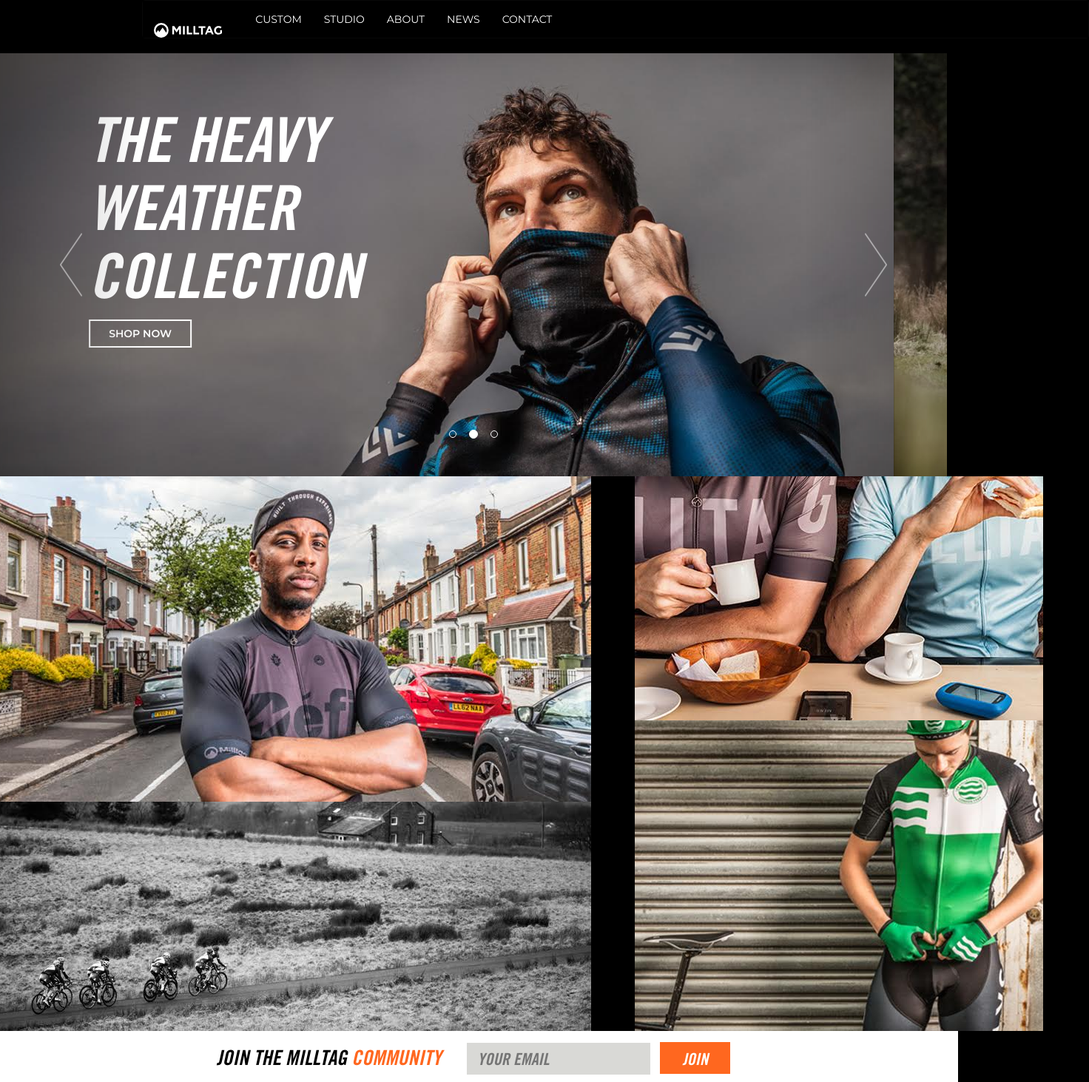
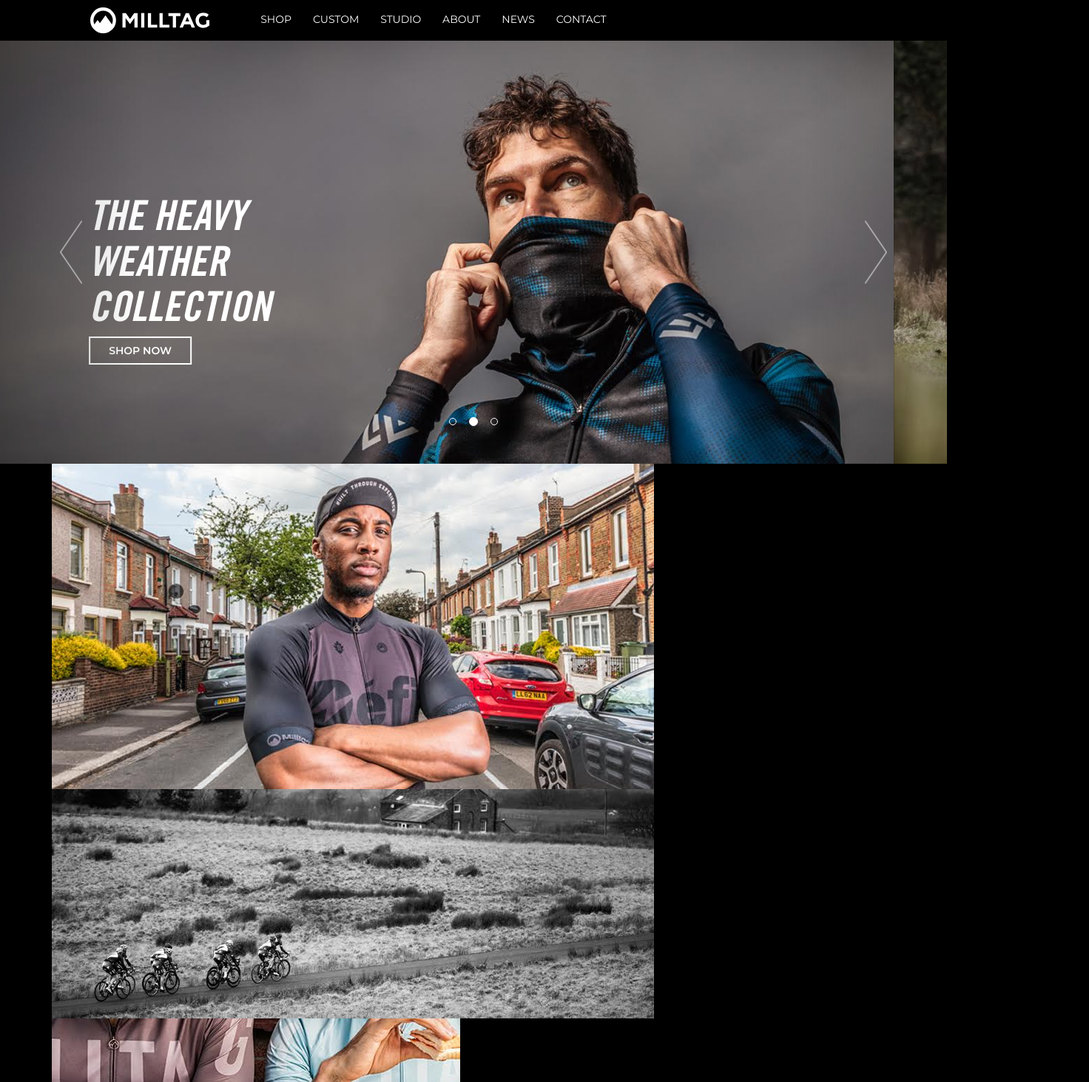
Before and after one commit to Blimeys/milltagstatic, a plain HTML site: page index.html in a window 1280 px wide. Shown: the top 1463 px of the page at 74% size, 1472 px wide, since content can reach past the window. Drawn offline with nearby package versions, Linux system fonts and the light colour scheme.

Commit message:
Working on layout

```diff
--- a/index.html
+++ b/index.html
@@ -1,8 +1,12 @@
 <!DOCTYPE html>
 <html>
 <head>
+	<meta http-equiv="X-UA-Compatible" content="IE=edge">
+	<meta name = "format-detection" content = "telephone=no">
+<meta name="viewport" content="width=device-width, initial-scale=1">
 	<script src="https://code.jquery.com/jquery-3.2.1.min.js" integrity="sha256-hwg4gsxgFZhOsEEamdOYGBf13FyQuiTwlAQgxVSNgt4=" crossorigin="anonymous"></script>
 	<script src="https://use.fontawesome.com/ad72cdc47d.js"></script>
+	<script src="https://unpkg.com/masonry-layout@4/dist/masonry.pkgd.min.js"></script>
 <script src="https://maxcdn.bootstrapcdn.com/bootstrap/3.3.7/js/bootstrap.min.js"></script>
 	<link rel="stylesheet" type="text/css" href="https://maxcdn.bootstrapcdn.com/bootstrap/3.3.7/css/bootstrap.min.css">
 	<link rel="stylesheet" type="text/css" href="style.css">
@@ -13,35 +17,30 @@
 <body>
 
 <!-- HEADER START -->
-<div>
-	<nav class="navbar navbar-inverse">
-  <div class="container-fluid navbar-custom">
-    <div class="navbar-header">
-      <button type="button" class="navbar-toggle" data-toggle="collapse" data-target="#myNavbar">
-        <span class="icon-bar"></span>
-        <span class="icon-bar"></span>
-        <span class="icon-bar"></span>
+<div class="container-fluid">
+		<div class="row">
+			<div class="col-md-9 col-md-offset-1 col-lg-8 col-lg-offset-1">
 
-      </button>
-      <a class="navbar-brand" href="#"><img class="navbar-brand" src="milltag_logo.svg"/></a>
-    </div>
-    <div class="collapse navbar-collapse" id="myNavbar">
-      <ul class="nav navbar-nav">
-        <li class="mobile-menu-link"><a href="#">CUSTOM</a></li>
-        <li class="mobile-menu-link"><a href="#">STUDIO</a></li>
-        <li class="mobile-menu-link"><a href="#">ABOUT</a></li>
-				<li class="mobile-menu-link"><a href="#">NEWS</a></li>
-				<li class="mobile-menu-link"><a href="#">CONTACT</a></li>
-
+    <!-- Collect the nav links, forms, and other content for toggling -->
+    <div class="menu-format">
+			<img src="milltag_logo.svg" class="menu-logo"/>
+      <ul>
+        <li><a href="#" class="menu-link">SHOP</a></li>
+				<li><a href="#" class="menu-link">CUSTOM</a></li>
+				<li><a href="#" class="menu-link">STUDIO</a></li>
+				<li><a href="#" class="menu-link">ABOUT</a></li>
+				<li><a href="#" class="menu-link">NEWS</a></li>
+				<li><a href="#" class="menu-link">CONTACT</a></li>
       </ul>
-      <!-- <ul class="nav navbar-nav navbar-right">
-				<li><a href="#"><span class="glyphicon glyphicon-user"></span></a></li>
-				<li><a href="#"><span class="glyphicon glyphicon-log-in"></span></a></li>
-				<li><a href="#"><span class="glyphicon glyphicon-search"></span></a></li>
-      </ul> -->
-    </div>
-  </div>
-</nav>
+      <!-- <form class="navbar-form navbar-left">
+        <div class="form-group">
+          <input type="text" class="form-control" placeholder="Search">
+        </div>
+        <button type="submit" class="btn btn-default">Submit</button>
+      </form> -->
+    </div><!-- /.navbar-collapse -->
+	</div>
+</div>
 </div>
 <!-- HEADER ENDS -->
 
@@ -90,22 +89,31 @@
 
 
 <!--MASONRY GALLERY -->
-
-
+<div class="row">
+	<div class="container">
+<div id="grid">
+    <div class="grid-item"><img src="masonry1sized.jpg"/></div>
+    <div class="grid-item"><img src="masonry3sized.jpg"/></div>
+    <div class="grid-item"><img src="masonry2sized.jpg"/></div>
+    <div class="grid-item"><img src="masonry4sized.jpg"/></div>
+</div>
+</div>
+</div>
+<!-- </div>
 <div class="row">
 <div class="col-md-8 col-lg-8 col-xl-4 nopadding">
 <div class="mozaic-gallery">
-<img class="image-left-top" src="masonry1sized.jpg"/>
-<img class="image-left-bottom" src="masonry3sized.jpg" />
+<span class="image-left-top"></span>
+<span class="image-left-bottom"></span>
 </div>
 </div>
 <div class="col-md-4 col-lg-4 col-xl-4 nopadding">
 <div class="mozaic-gallery">
-<img class="image-right-top" src="masonry2sized.jpg"/>
-<img class="image-left-bottom" src="masonry4sized.jpg" />
+<span class="image-right-top"></span>
+<span class="image-left-bottom"></span>
 </div>
 </div>
-</div>
+</div> -->
 
 <!-- FOOTER STARTS -->
 <div class="footer-container">
@@ -128,9 +136,9 @@
   <h2><a href="#" class="footer-links">About Us</a>
   <br><a href="#" class="footer-links">Careers</a>
   <br><a href="#" class="footer-links">Press</a>
-  <br><a href="#" class="footer-links">Find a retailer</a>
+  <br><a href="#" class="footer-links">Find a Retailer</a>
   <br><a href="#" class="footer-links">Privacy Policy</a>
-  <br><a href="#" class="footer-links">Terms & considtions</a>
+  <br><a href="#" class="footer-links">Terms & Conditions</a>
   <br><a href="#" class="footer-links">Use of Cookies</a>
   </h2>
   </div>
@@ -172,4 +180,10 @@
 
 <!-- FOOTER ENDS -->
 </body>
+<script>
+$('.grid').masonry({
+  itemSelector: '.grid-item',
+  columnWidth: 160
+});
+</script>
 </html>
--- a/style.css
+++ b/style.css
@@ -24,56 +24,39 @@
 
 }
 
-nav.navbar-inverse>li>a {
- padding-top: 25px;
- padding-bottom: 25px;
-}
-
 .nopadding {
    padding: 0 !important;
    margin: 0 !important;
 }
 /* MENU */
-.main-menu-container {
+.menu-format {
+  padding-top: 10px;
+  padding-bottom: 10px;
 }
-.navbar {
-  left: 15%;
+.menu-format ul, .menu-format li {
+  list-style-type: none;
+  display: inline;
 }
-.navbar-custom {
-    background-color:#000000;
-    color:#FFFFFF;
-    border-radius:0;
-    font-family: 'Montserrat', sans-serif;
+.menu-logo {
+  height: 35px;
+  margin-right: 25px;
+}
+.menu-link{
+  font-family: 'Montserrat', sans-serif;
+  color: #FFFFFF;
+  margin-right: 25px;
+}
+.menu-link:hover{
+  color: #888B8D;
+  background-color: #000000;
+}
+.menu-link:focus{
+  color: #888B8D;
 }
 
-.navbar-custom .navbar-nav > li > a {
-    color:#fff;
+@media only screen and (min-width : 320px) and (max-width : 480px) {
+
 }
-
-.navbar-custom .navbar-nav > .active > a {
-    color: #888B8D;
-}
-
-.navbar-custom .navbar-nav > li > a:hover,
-.navbar-custom .navbar-nav > li > a:focus,
-.navbar-custom .navbar-nav > .active > a:hover,
-.navbar-custom .navbar-nav > .active > a:focus,
-.navbar-custom .navbar-nav > .open >a {
-    text-decoration: none;
-    background-color: #FFFFFF;
-}
-
-.navbar-custom .navbar-brand {
-    color:#eeeeee;
-}
-.navbar-custom .navbar-toggle {
-    background-color:#eeeeee;
-}
-.navbar-custom .icon-bar {
-    background-color:#33aa33;
-}
-
-
 /* CAROUSEL */
 .carousel-content-left {
 	position: absolute;
@@ -110,6 +93,31 @@
 	font-family: 'Montserrat', sans-serif;
 	font-weight:600;
 }
+input {
+    border-radius: 0;
+}
+@media only screen
+and (min-device-width : 768px)
+and (max-device-width : 1024px)  {
+  .carousel-content-left {
+  	position: absolute;
+  	bottom: 25%;
+  	left: 15%;
+  	z-index: 20;
+  	color: #FFFFFF;
+  }
+  .carousel-content-right {
+  	position: absolute;
+  	bottom: 25%;
+  	left: 60%;
+  	z-index: 20;
+  	color: #FFFFFF;
+  }
+  h4{
+    font-size: 4em;
+  }
+
+}
 .carousel-inner > .item > img, .carousel-inner > .item > a > img {
     width: 100%;
 }
@@ -127,25 +135,38 @@
 }
 
 /* Masonry */
+
+
+.grid-item {
+  float: left;
+  width: 100%;
+  height: 100%;
+}
+
+/*
 .mozaic-gallery {
 	display: inline-block;
 	margin-bottom: 0px !important;
 	padding-bottom: 0px;
 }
 .image-left-top {
+  background-image: '/masonry1sized.jpg';
   height:100%;
 }
 .image-left-bottom {
+  background-image: '/masonry3sized.jpg';
     height:100%;
 }
 .image-right-top {
+  background-image: '/masonry2sized.jpg';
     height:100%;
   }
 .image-right-bottom {
+  background-image: '/masonry4sized.jpg';
     height:100%;
   }
 .image-text-container{
-}
+}*/
 /* FOOTER CSS */
 
 
```
Also changed, not shown: cross.svg (added), menu.svg (added).
